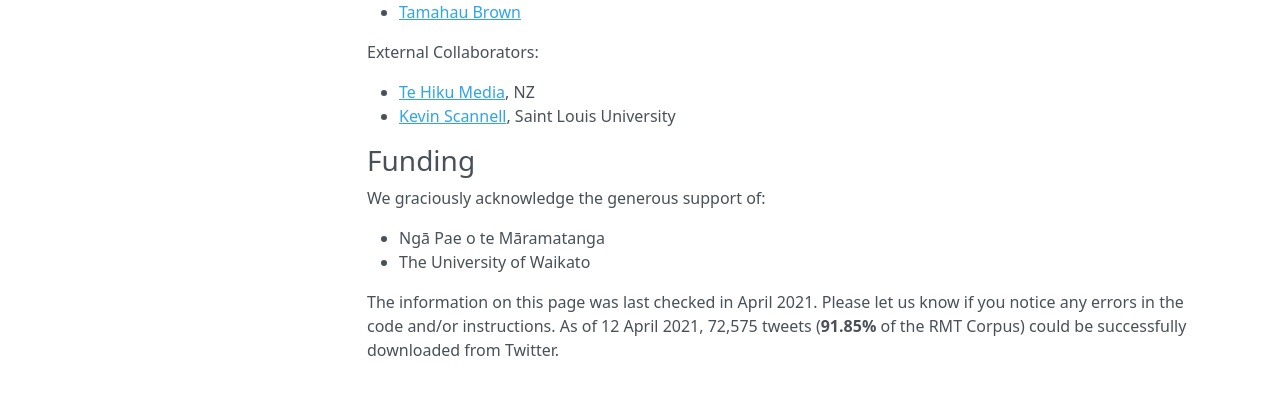
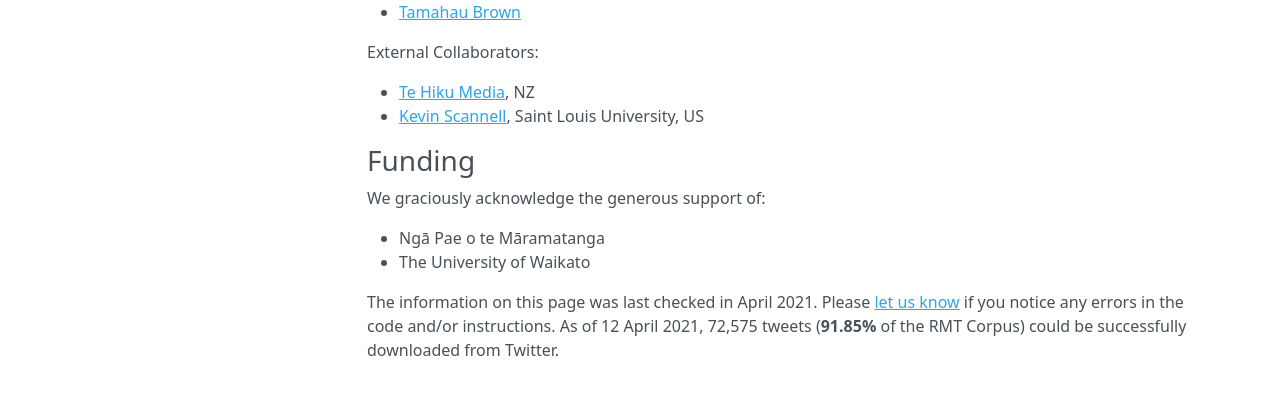
Before and after one commit to Waikato/kiwiwords, an MkDocs documentation site: the page built from docs/rmt_corpus.md, in a window 1280 px wide and 900 px high, scrolled down 2726 px. Shown: the part 435-834 px from the top of the window. Built offline with MkDocs 1.6.1, drawn with Linux system fonts in a browser that asks for light colours; nearby versions of some CDN libraries.

```diff
--- a/docs/rmt_corpus.md
+++ b/docs/rmt_corpus.md
@@ -87,7 +87,7 @@ If you use the RMT corpus, please cite the following paper:
 External Collaborators:
 
 - [Te Hiku Media](https://tehiku.nz/te-hiku-tech/), NZ
-- [Kevin Scannell](https://cs.slu.edu/~scannell/index.html), Saint Louis University
+- [Kevin Scannell](https://cs.slu.edu/~scannell/index.html), Saint Louis University, US
 
 ### Funding
 
@@ -96,5 +96,5 @@ We graciously acknowledge the generous support of:
 - Ngā Pae o te Māramatanga
 - The University of Waikato
 
-The information on this page was last checked in April 2021. Please let us know if you notice any errors in the code and/or instructions.
+The information on this page was last checked in April 2021. Please [let us know](mailto:dtrye@waikato.ac.nz) if you notice any errors in the code and/or instructions.
 As of 12 April 2021, 72,575 tweets (**91.85%** of the RMT Corpus) could be successfully downloaded from Twitter.
```
